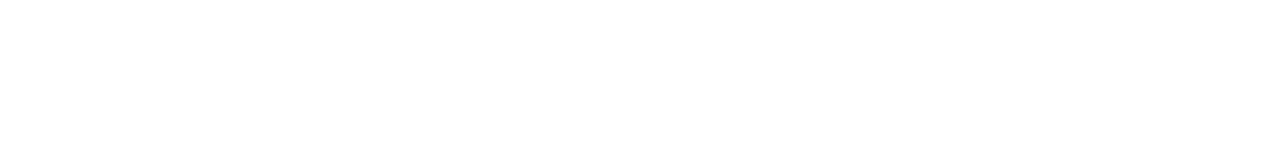
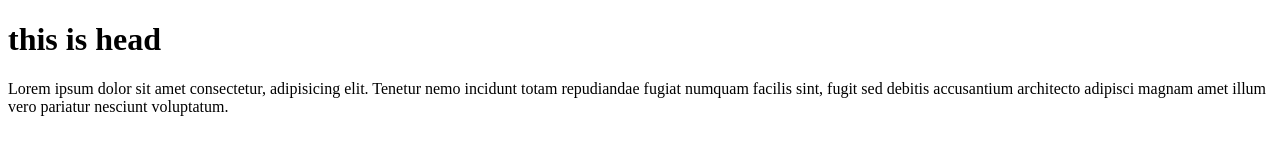
Before and after one commit to shamimsultan2/third-project, a plain HTML site: page index.html in a window 1280 px wide. Drawn offline with Linux system fonts and the light colour scheme.

Commit message:
third project

```diff
--- a/index.html
+++ b/index.html
@@ -6,6 +6,7 @@
     <title>Third project</title>
 </head>
 <body>
-
+    <h1>this is head</h1>
+    <p>Lorem ipsum dolor sit amet consectetur, adipisicing elit. Tenetur nemo incidunt totam repudiandae fugiat numquam facilis sint, fugit sed debitis accusantium architecto adipisci magnam amet illum vero pariatur nesciunt voluptatum.</p>
 </body>
 </html>
```
